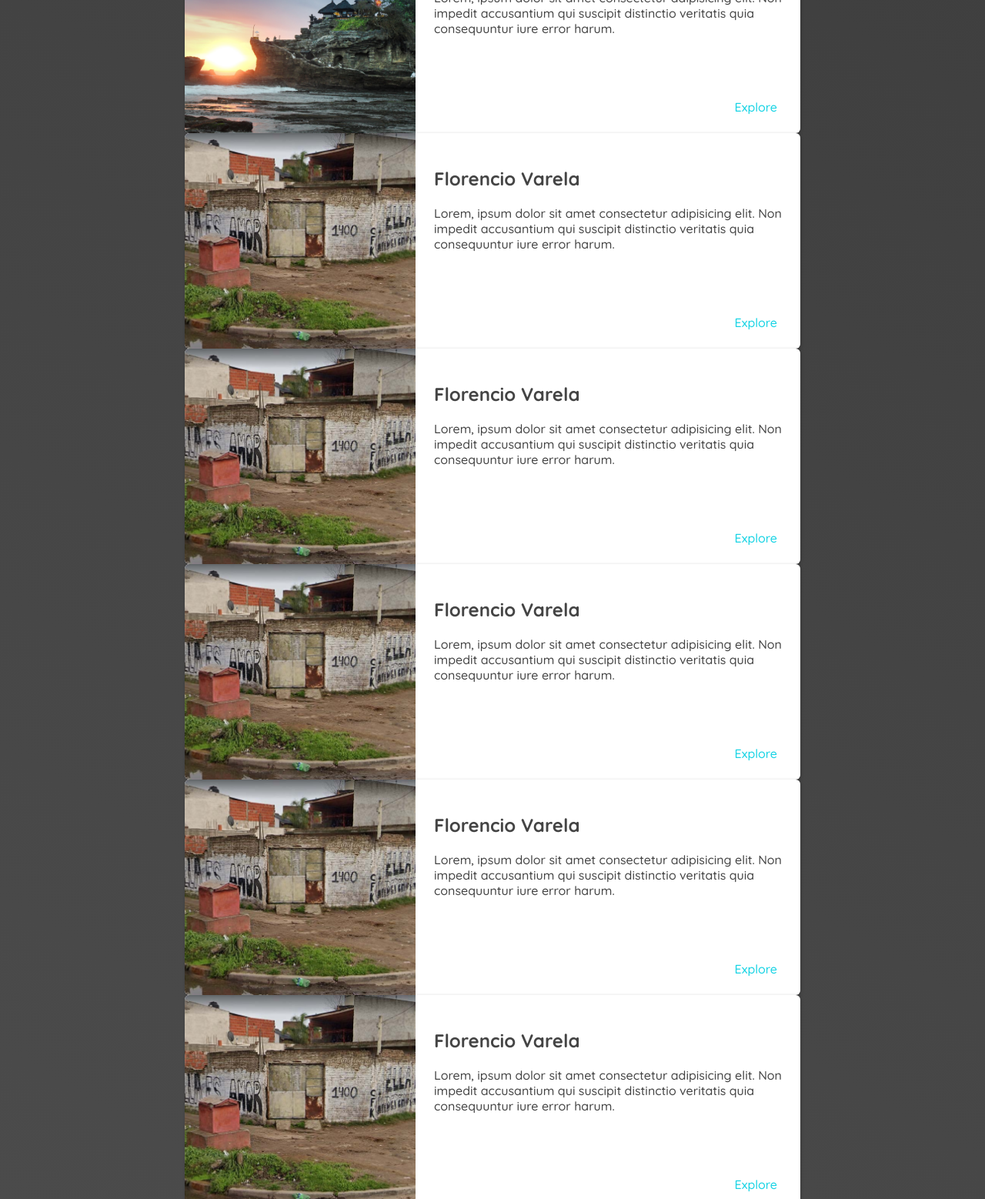
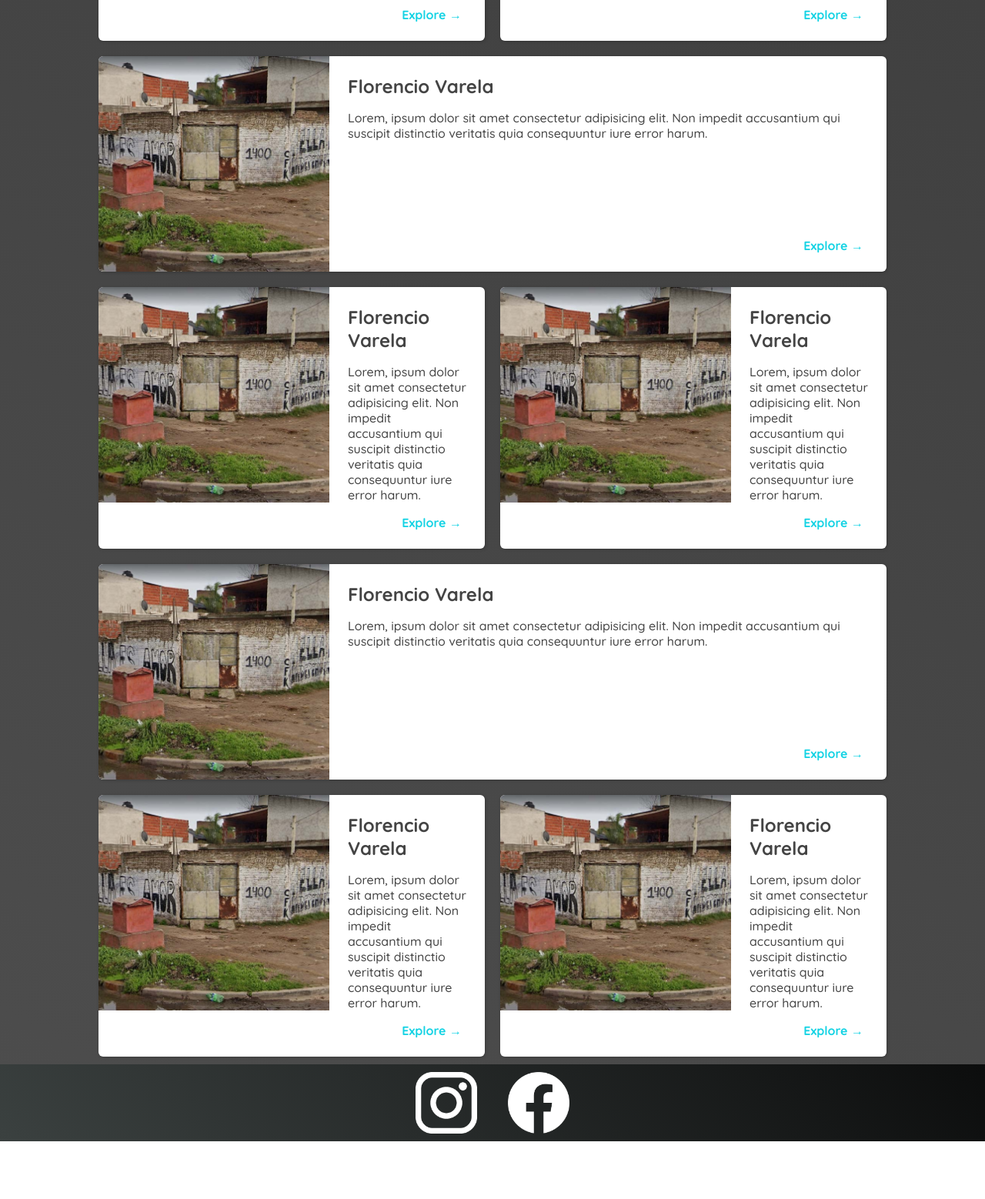
Before and after one commit to SirNando/academind-travel-page, a plain HTML site: page places.html in a window 1280 px wide. Shown: the part 1036-2594 px from the top of the page at 77% size. After the commit the page ends 2519 px from the top, so only its background shows below. Drawn offline with Linux system fonts and the light colour scheme.

Commit message:
Modified files

```diff
--- a/places.css
+++ b/places.css
@@ -6,6 +6,11 @@ body {
 header {
   position: static;
 }
+
+main {
+  width: 100%;
+}
+
 main li img {
   width: 300px;
   height: 280px;
@@ -21,8 +26,15 @@ main li {
 }
 
 main ul {
-  width: 800px;
+  width: 80%;
   margin: 0 auto;
+  display: grid;
+  grid-template-columns: 1fr 1fr;
+  gap: 20px 20px;
+}
+
+main li:nth-of-type(3n) {
+  grid-column: 1/3;
 }
 
 .item-content {
@@ -32,8 +44,13 @@ main ul {
   justify-content: space-between;
 }
 
+.item-content h2 {
+  margin: 0;
+}
+
 .actions {
   text-align: end;
+  font-weight: bold;
 }
 
 .actions a {
@@ -46,3 +63,21 @@ main ul {
 .actions a:hover {
   background-color: rgb(235, 253, 255);
 }
+
+#page-logo a {
+  color: rgb(183, 230, 235);
+}
+
+#navbar a {
+  color: rgb(183, 230, 235);
+  background-color: inherit;
+}
+
+#navbar a:hover {
+  color: rgb(59, 59, 59);
+  background-color: rgb(183, 230, 235);
+}
+
+#contact-info {
+  margin-top: 10px;
+}
--- a/places.html
+++ b/places.html
@@ -41,13 +41,11 @@
             </div>
             <div class="actions">
               <a href="https://es.wikipedia.org/wiki/Florencio_Varela_(ciudad)"
-                >Explore</a
+                >Explore &#x2192</a
               >
             </div>
           </div>
         </li>
-      </ul>
-      <ul>
         <li>
           <img
             src="/images/places/ituzaingo.jpg"
@@ -64,13 +62,11 @@
             </div>
             <div class="actions">
               <a href="https://es.wikipedia.org/wiki/Ituzaing%C3%B3_(Buenos_Aires)"
-                >Explore</a
+                >Explore &#x2192</a
               >
             </div>
           </div>
         </li>
-      </ul>
-      <ul>
         <li>
           <img
             src="/images/places/nordelta.jpg"
@@ -87,13 +83,11 @@
             </div>
             <div class="actions">
               <a href="https://es.wikipedia.org/wiki/Nordelta"
-                >Explore</a
+                >Explore &#x2192</a
               >
             </div>
           </div>
         </li>
-      </ul>
-      <ul>
         <li>
           <img
             src="/images/places/bali.jpg"
@@ -110,13 +104,11 @@
             </div>
             <div class="actions">
               <a href="https://en.wikipedia.org/wiki/Bali"
-                >Explore</a
+                >Explore &#x2192</a
               >
             </div>
           </div>
         </li>
-      </ul>
-      <ul>
         <li>
           <img
             src="/images/places/florenciovarela.jpg"
@@ -133,13 +125,11 @@
             </div>
             <div class="actions">
               <a href="https://es.wikipedia.org/wiki/Florencio_Varela_(ciudad)"
-                >Explore</a
+                >Explore &#x2192</a
               >
             </div>
           </div>
         </li>
-      </ul>
-      <ul>
         <li>
           <img
             src="/images/places/florenciovarela.jpg"
@@ -156,13 +146,11 @@
             </div>
             <div class="actions">
               <a href="https://es.wikipedia.org/wiki/Florencio_Varela_(ciudad)"
-                >Explore</a
+                >Explore &#x2192</a
               >
             </div>
           </div>
         </li>
-      </ul>
-      <ul>
         <li>
           <img
             src="/images/places/florenciovarela.jpg"
@@ -179,13 +167,11 @@
             </div>
             <div class="actions">
               <a href="https://es.wikipedia.org/wiki/Florencio_Varela_(ciudad)"
-                >Explore</a
+                >Explore &#x2192</a
               >
             </div>
           </div>
         </li>
-      </ul>
-      <ul>
         <li>
           <img
             src="/images/places/florenciovarela.jpg"
@@ -202,13 +188,11 @@
             </div>
             <div class="actions">
               <a href="https://es.wikipedia.org/wiki/Florencio_Varela_(ciudad)"
-                >Explore</a
+                >Explore &#x2192</a
               >
             </div>
           </div>
         </li>
-      </ul>
-      <ul>
         <li>
           <img
             src="/images/places/florenciovarela.jpg"
@@ -225,13 +209,11 @@
             </div>
             <div class="actions">
               <a href="https://es.wikipedia.org/wiki/Florencio_Varela_(ciudad)"
-                >Explore</a
+                >Explore &#x2192</a
               >
             </div>
           </div>
         </li>
-      </ul>
-      <ul>
         <li>
           <img
             src="/images/places/florenciovarela.jpg"
@@ -248,12 +230,32 @@
             </div>
             <div class="actions">
               <a href="https://es.wikipedia.org/wiki/Florencio_Varela_(ciudad)"
-                >Explore</a
+                >Explore &#x2192</a
               >
             </div>
           </div>
         </li>
-      </ul>
+        <li>
+          <img
+            src="/images/places/florenciovarela.jpg"
+            alt="Florencio Varela"
+          />
+          <div class="item-content">
+            <div>
+              <h2>Florencio Varela</h2>
+              <p>
+                Lorem, ipsum dolor sit amet consectetur adipisicing elit. Non
+                impedit accusantium qui suscipit distinctio veritatis quia
+                consequuntur iure error harum.
+              </p>
+            </div>
+            <div class="actions">
+              <a href="https://es.wikipedia.org/wiki/Florencio_Varela_(ciudad)"
+                >Explore &#x2192</a
+              >
+            </div>
+          </div>
+        </li>
     </main>
     <footer>
       <ul id="contact-info">
```
